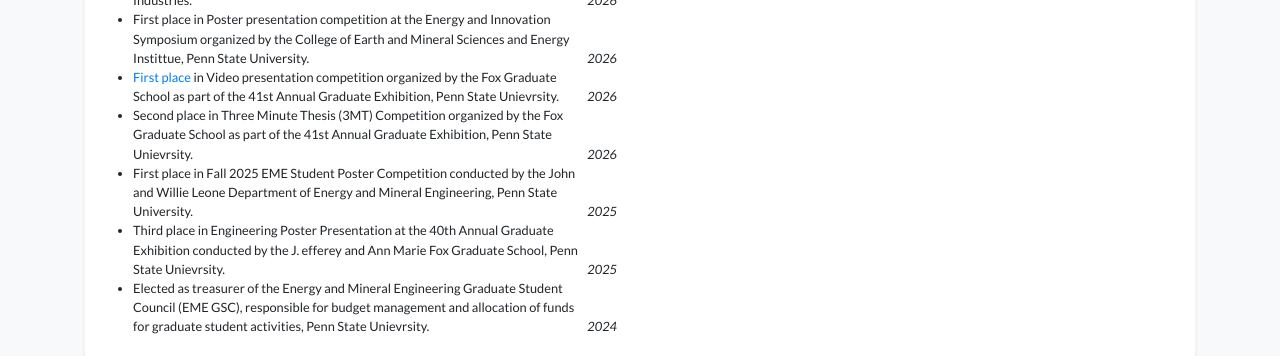
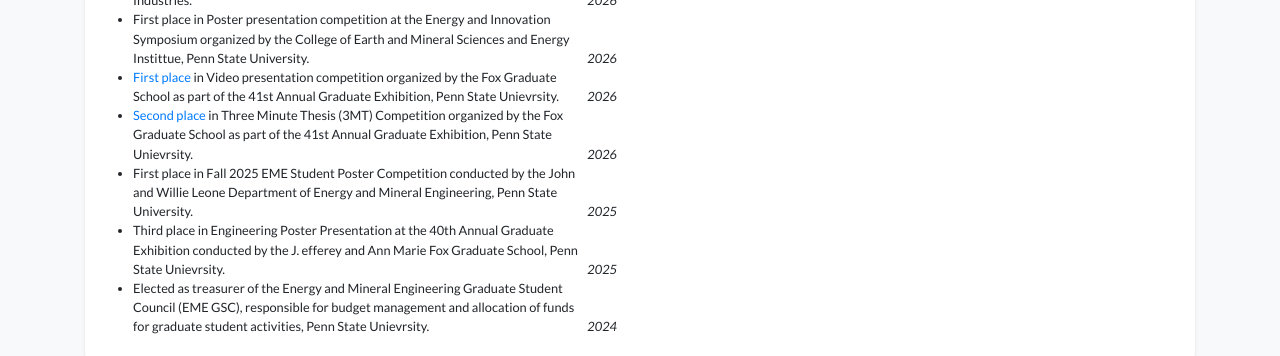
Before and after one commit to ShakshiSekar/ShakshiSekar.github.io, a Jekyll site: the page built from index.html, in a window 1280 px wide and 900 px high, scrolled down 716 px. Shown: the part 153-509 px from the top of the window. Built offline with Jekyll 4.4.1, drawn with Linux system fonts in a browser that asks for light colours; nearby versions of some CDN libraries; a style sheet for code colours, icons or effects is not loaded; part of the change alters nothing that is shown.

```diff
--- a/_data/profile.yml
+++ b/_data/profile.yml
@@ -68,7 +68,7 @@ awards:
   date: 2026
 - name: <a href="https://gradschool.psu.edu/engagement/graduate-exhibition/2026-graduate-exhibition-award-recipients" target="_blank">First place</a> in Video presentation competition organized by the Fox Graduate School as part of the 41st Annual Graduate Exhibition, Penn State Unievrsity.
   date: 2026
-- name: Second place in Three Minute Thesis (3MT) Competition organized by the Fox Graduate School as part of the 41st Annual Graduate Exhibition, Penn State Unievrsity.
+- name: <a href="https://gradschool.psu.edu/engagement/three-minute-thesis#3MT-Results-416106" target="_blank">Second place</a> in Three Minute Thesis (3MT) Competition organized by the Fox Graduate School as part of the 41st Annual Graduate Exhibition, Penn State Unievrsity.
   date: 2026
 - name: First place in Fall 2025 EME Student Poster Competition conducted by the John and Willie Leone Department of Energy and Mineral Engineering, Penn State University.
   date: 2025
```
